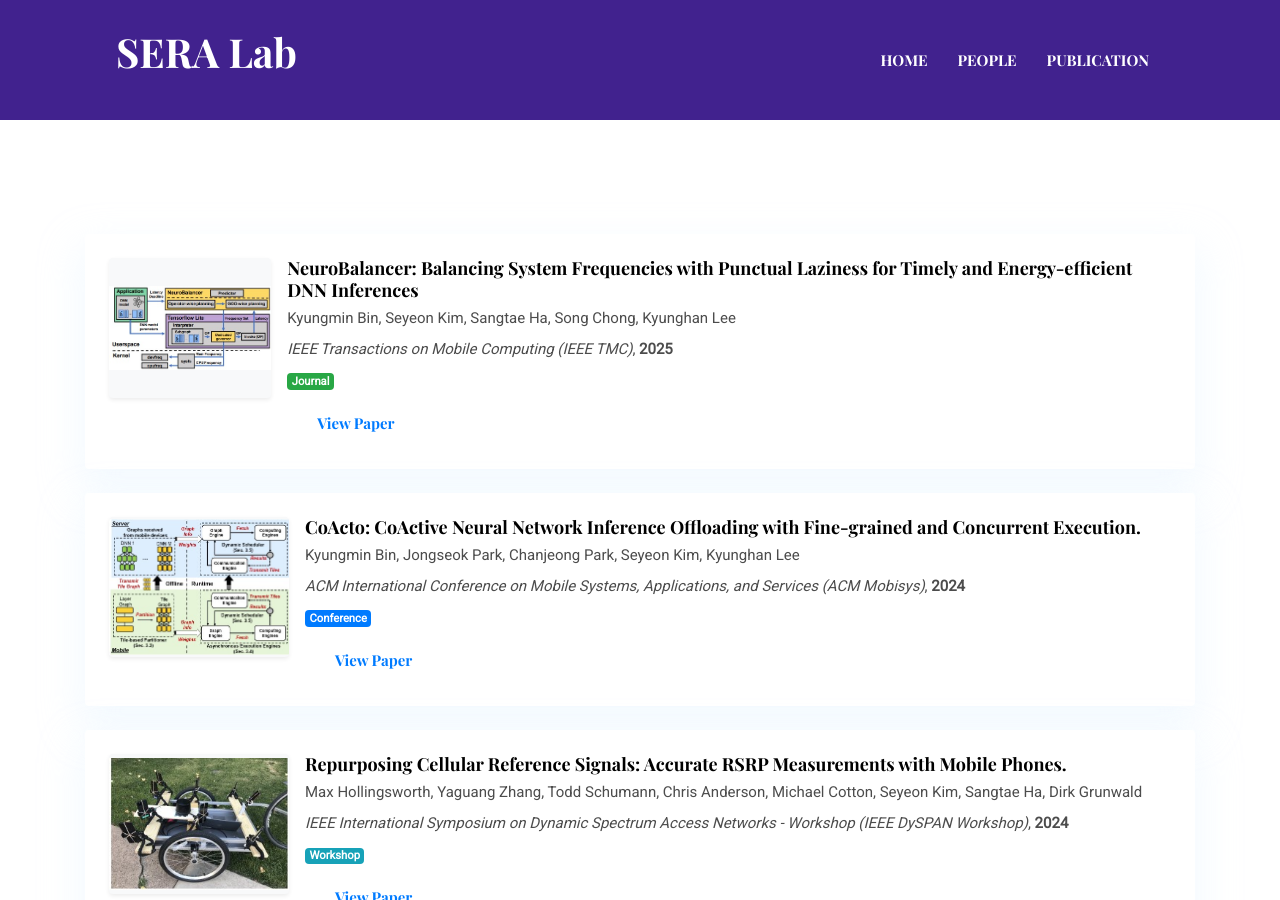
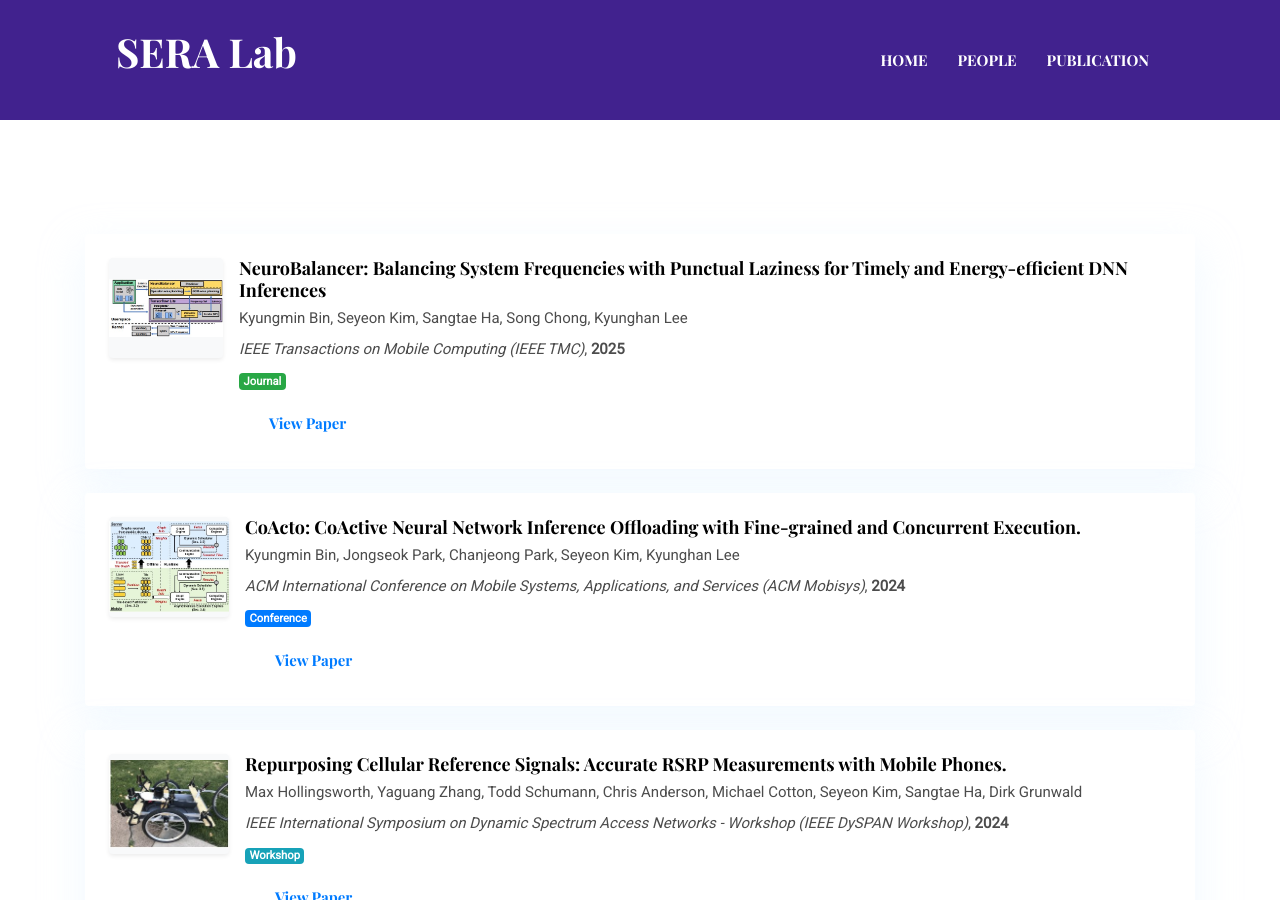
Before and after one commit to seyeon4302/seyeon4302.github.io, a Jekyll site: the page built from _pages/publications.html, in a window 1280 px wide and 900 px high, scrolled down 550 px. Built offline with Jekyll 4.4.1, drawn with Linux system fonts in a browser that asks for light colours.

Commit message:
Update publications.html

```diff
--- a/_pages/publications.html
+++ b/_pages/publications.html
@@ -16,10 +16,10 @@ permalink: /publications/
       {% assign pubs = site.data.publications | sort: 'year' | reverse %}
       {% for item in pubs %}
       <div class="col-md-12 mb-4">
-        <div class="p-4 shadow rounded bg-white d-flex">
+        <div class="p-4 shadow rounded bg-white d-flex align-items-start">
 
           {% if item.icon %}
-          <div style="width: 180px; height: 140px; overflow: hidden;"
+          <div style="width: 120px; height: 100px; overflow: hidden;"
                class="mr-3 rounded shadow-sm d-flex align-items-center justify-content-center bg-light">
             <img src="{{ site.baseurl }}/{{ item.icon }}" alt="Paper"
                  style="max-width: 100%; max-height: 100%; object-fit: contain;">
```
